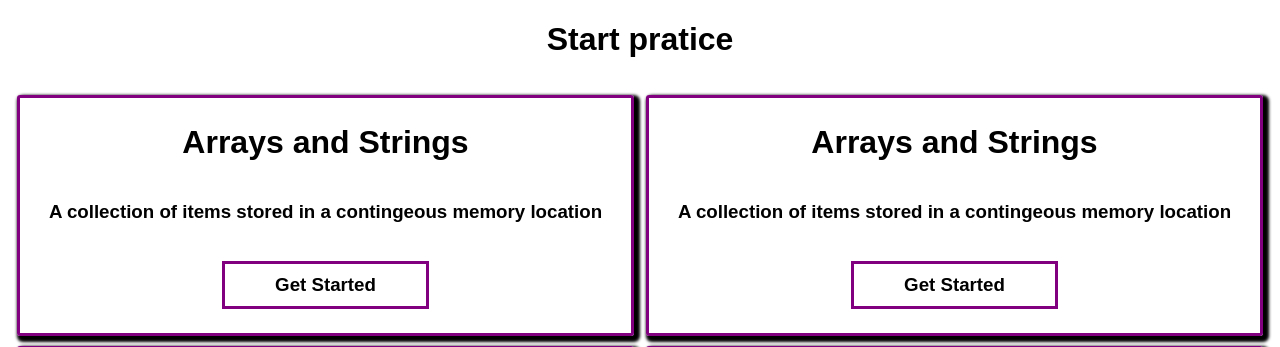
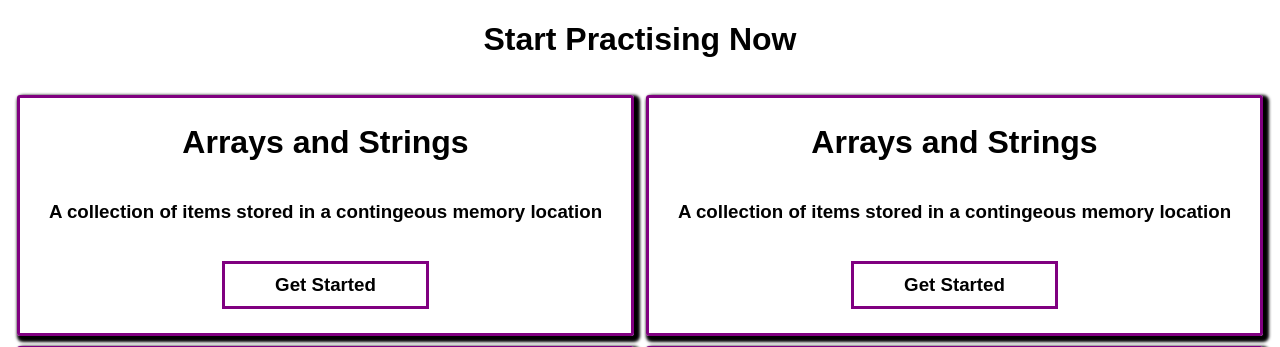
Before and after one commit to Noxtimo/MyCodingWebiste, a Django app: page /topics/ in a window 1280 px wide. Shown: the part 58-405 px from the top of the page. Run offline with Django 5.2, Linux system fonts and the light colour scheme; some libraries are stand-ins or nearby versions.

```diff
--- a/base/templates/base/topics.html
+++ b/base/templates/base/topics.html
@@ -4,7 +4,7 @@
 
 
 <h1>
-    Start pratice
+    Start Practising Now
 </h1>
 <div class="topicsDiv">
 
```
